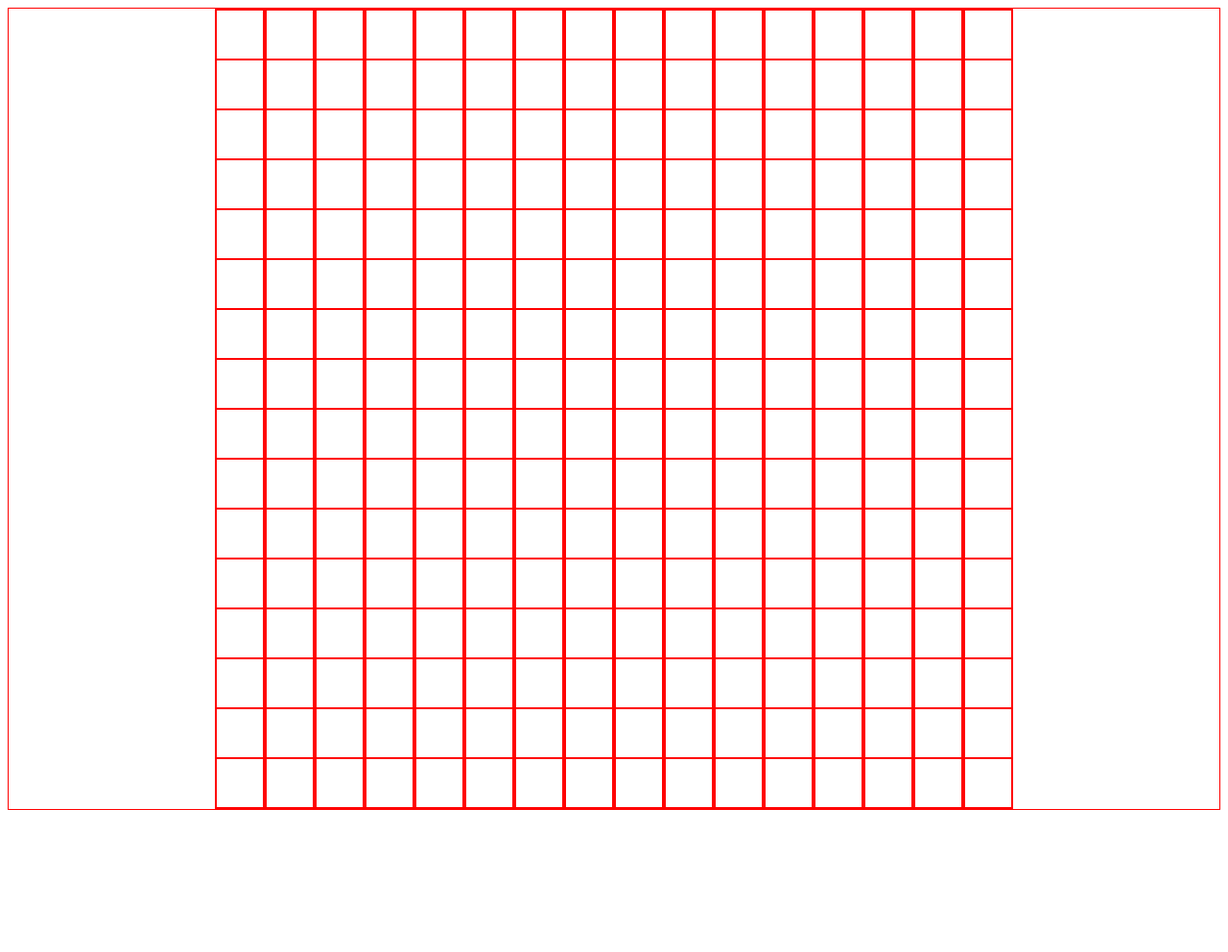
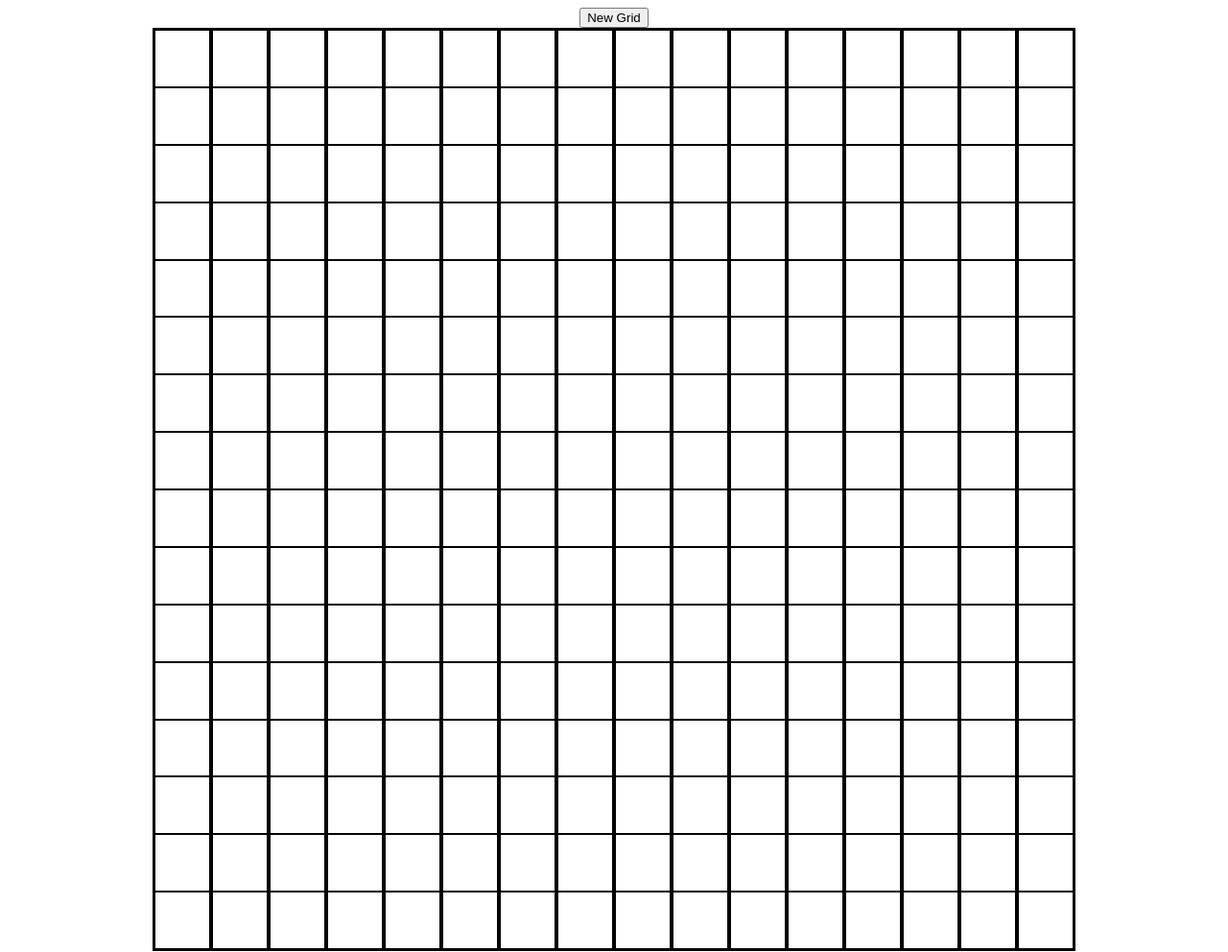
Before and after one commit to Anthony-McDonald/etch-a-sketch, a plain HTML site: page index.html in a window 1280 px wide. Shown: the whole page at 96% size. Before the commit the page ends 852 px from the top, so only its background shows below. Drawn offline with Linux system fonts and the light colour scheme.

Commit message:
completed etchh a sketch interface

```diff
--- a/index.html
+++ b/index.html
@@ -10,8 +10,15 @@
 
 </head>
 <body>
-    <div class="gridContainer">
+    <div class="buttonDiv">
+        <button class="newGridButton"> New Grid</button>
+    </div>
+    <div class="gridAll">
+        <div class="gridContainer">
+
+        </div>
 
     </div>
+
 </body>
 </html>
--- a/javascript.js
+++ b/javascript.js
@@ -2,16 +2,50 @@
 
 const gridContainer = document.querySelector('gridContainer');
 
-for (let i = 0; i < 16; i++) {
+function gridCreator(size) {
+    if (size >= 100) {
+        return 0;
+    } else {
+        gridEmptier()
+    }
+
+    for (let i = 0; i < size; i++) {
         const gridBox = document.createElement('div');
         gridBox.className = 'gridBox';
         gridBox.id = 'block';
 
-    for (let j = 0; j < 16; j++) {
+        for (let j = 0; j < size; j++) {
             const subBox = document.createElement('div');
             subBox.className = 'subBox'
             subBox.id = 'block';
             gridBox.appendChild(subBox);
         }
         document.getElementsByClassName('gridContainer')[0].appendChild(gridBox);
+
+        // Hover over functionality
+        document.querySelectorAll('.subBox').forEach(item => {
+            item.addEventListener('mouseover', event => {
+              item.classList.add('hoveredOver');
+            })
+            // item.addEventListener('mouseout', event => {
+            //     item.classList.remove('hoveredOver');
+            // })
+          })
     }
+}
+
+
+function gridEmptier() {
+    document.querySelectorAll('#block').forEach(item => {
+        item.remove();
+    })
+}
+
+
+
+
+  document.querySelector('.newGridButton').addEventListener('click', event => {
+    gridCreator(prompt("How big do you want it to be?"));
+  })
+
+gridCreator(16);
--- a/styles.css
+++ b/styles.css
@@ -1,21 +1,36 @@
 .gridContainer {
-    border: 1px red solid;
     display: flex;
     flex-wrap: wrap;
-    justify-content: center;
-
+    justify-content: space-between;
+    border: 1px black solid;
+    height: 960px;
+    width: 960px;
 
 }
 
+.buttonDiv {
+    display: flex;
+    justify-content: center;
+}
 .gridBox {
-    border: 1px red solid;
+    border: 1px black solid;
     display: flex;
     min-width: 50px;
+    flex: 1 1 3%;
     flex-direction: column;
 }
 
+.gridAll {
+    display: flex;
+    justify-content: center;
+}
 .subBox {
-    border: 1px red solid;
+    border: 1px black solid;
     display: flex;
     min-height: 50px;
+    flex: 1 1 3%;
 }
+
+.hoveredOver {
+    background-color: black;
+}
```
Lines whose indentation alone changed are shown as unchanged.
